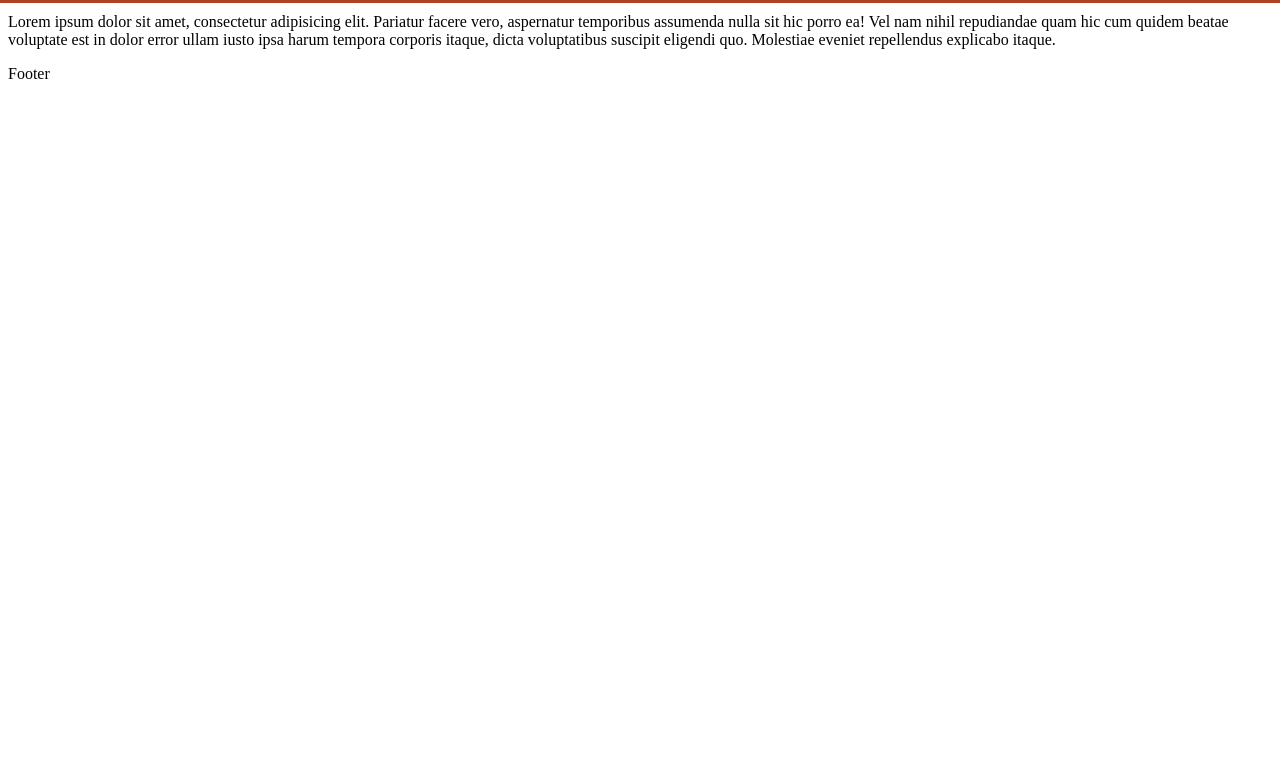
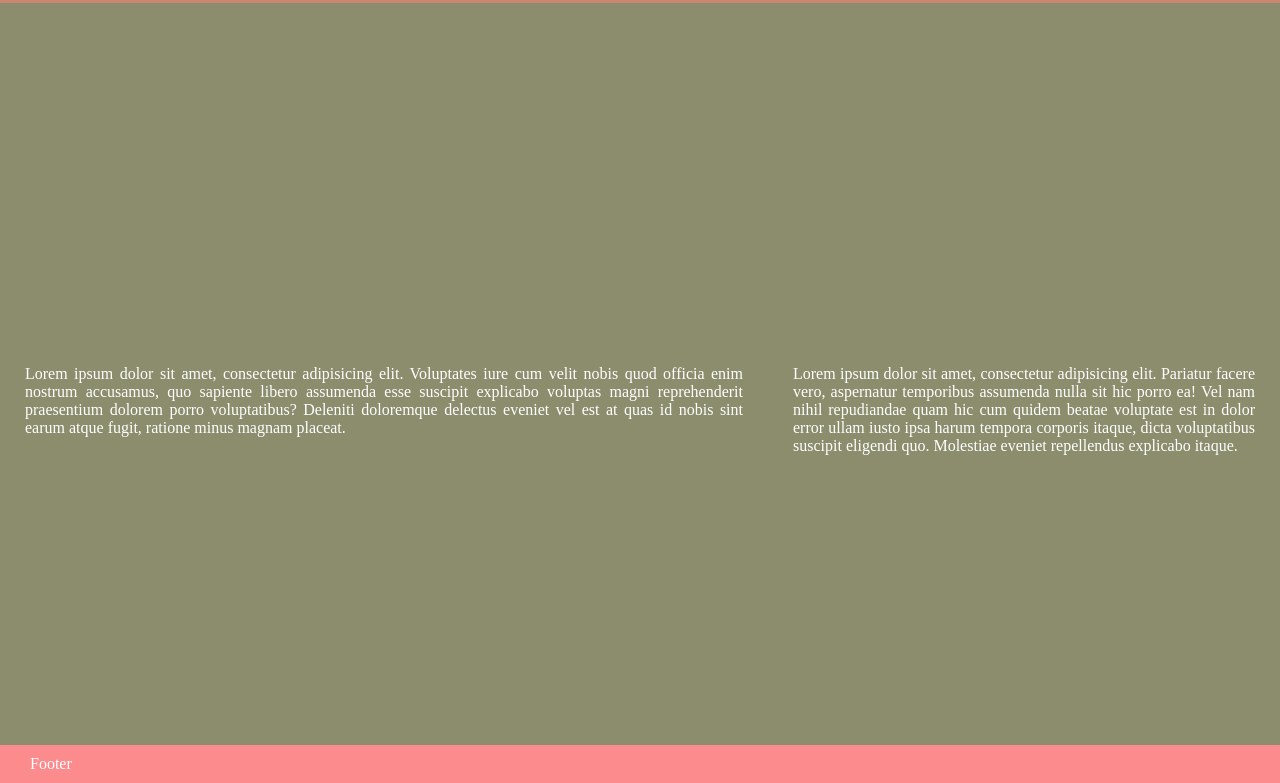
Before and after one commit to NamcorStudent/mini-project-two, a plain HTML site: page index.html in a window 1280 px wide. Shown: the part 55-838 px from the top of the page. Before the commit the page ends 800 px from the top, so only its background shows below. Drawn offline with Linux system fonts and the light colour scheme.

Commit message:
Rough styling done

```diff
--- a/index.html
+++ b/index.html
@@ -14,12 +14,14 @@
         </header>
 
         <section class="section">
-            <article class="article column column-60">
+            <div class="vcenter">
+                <article class="article column column-60">
                 <p class="section-paragraph">Lorem ipsum dolor sit amet, consectetur adipisicing elit. Voluptates iure cum velit nobis quod officia enim nostrum accusamus, quo sapiente libero assumenda esse suscipit explicabo voluptas magni reprehenderit praesentium dolorem porro voluptatibus? Deleniti doloremque delectus eveniet vel est at quas id nobis sint earum atque fugit, ratione minus magnam placeat.</p>
             </article>
             <aside class="aside column column-40">
                 <p class="section-paragraph">Lorem ipsum dolor sit amet, consectetur adipisicing elit. Pariatur facere vero, aspernatur temporibus assumenda nulla sit hic porro ea! Vel nam nihil repudiandae quam hic cum quidem beatae voluptate est in dolor error ullam iusto ipsa harum tempora corporis itaque, dicta voluptatibus suscipit eligendi quo. Molestiae eveniet repellendus explicabo itaque.</p>
             </aside>
+            </div>
         </section>
 
         <footer class="footer">Footer</footer>
--- a/main.css
+++ b/main.css
@@ -1,3 +1,14 @@
+body, html {
+    height: 100%;
+    margin: 0;
+    color: white;
+    opacity: .8;
+}
+
+.main {
+    height: 100%;
+}
+
 .header {
     position: fixed;
     left: 0;
@@ -6,3 +17,37 @@
     background-color: #ad4322;
     padding: 20px 30px;
 }
+
+.section {
+    height: 100%;
+    background-color: #4a4d1c;
+}
+
+.vcenter {
+    position: relative;
+    top: 50%;
+    transform: translateY(-50%);
+}
+
+.section-paragraph {
+    font-size: 1em;
+    margin: 20px 25px;
+    text-align: justify;
+}
+
+.footer {
+    background-color: #fa4a4f;
+    padding: 10px 30px;
+}
+
+@media (min-width: 768px){
+    .column {
+        float: left;
+    }
+    .column-60 {
+        width: 60%;
+    }
+    .column-40 {
+        width: 40%;
+    }
+}
```
